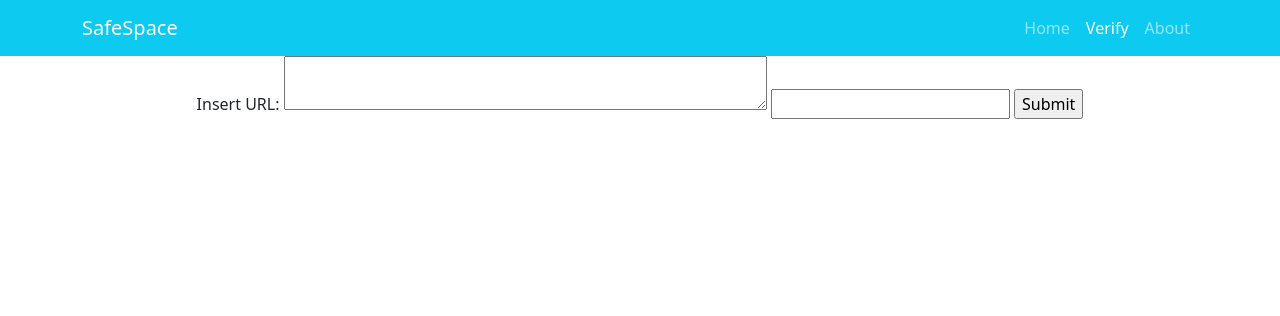
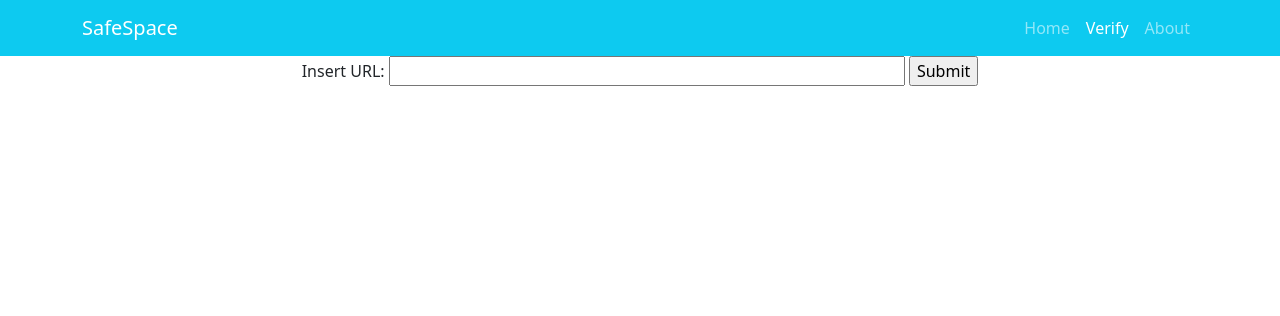
Before and after one commit to nealamendoza/CatHacks-Winter-Edition-2020, a Flask app: page /scan in a window 1280 px wide. Shown: the top 316 px of the page. Run offline with Flask 2, Linux system fonts and the light colour scheme.

Commit message:
updated verify.html

```diff
--- a/static/stylesheets/verify.css
+++ b/static/stylesheets/verify.css
@@ -1,3 +1,3 @@
-h1{
-  color: red;
+textarea{
+resize: none;
 }
--- a/templates/verify.html
+++ b/templates/verify.html
@@ -35,9 +35,7 @@
       -->
       <form class = "text-center" action="verify.html">
         <label for="urlLink">Insert URL:</label>
-        <textarea cols="50">
-        </textarea>
-        <input type="text">
+        <input size="50" type="text">
         <input type="submit" value="Submit">
       </form>
 
```
Also changed, not shown: 1 other file.
